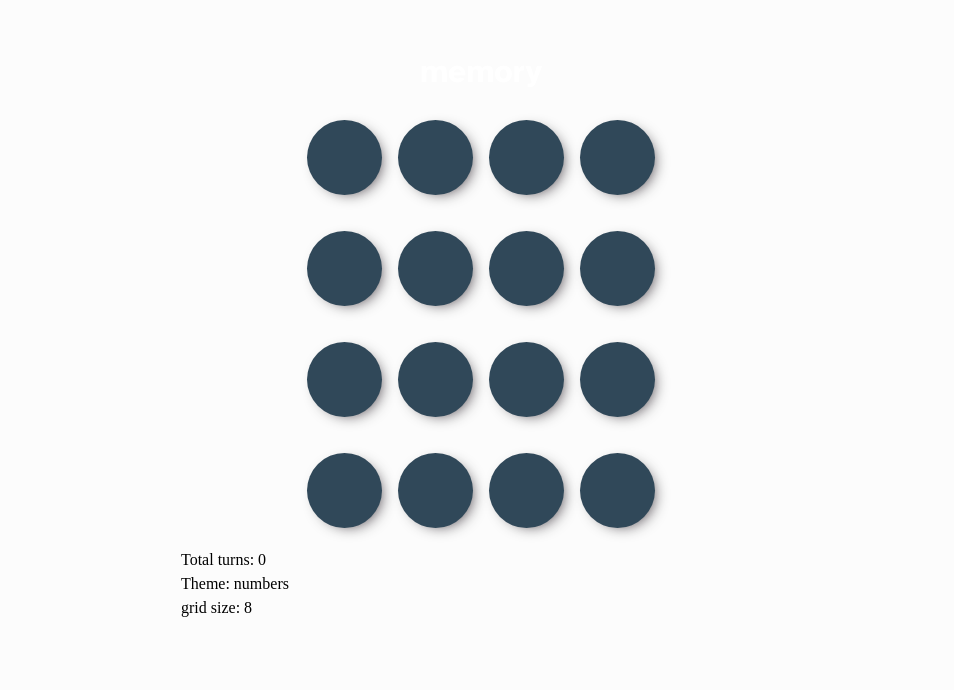
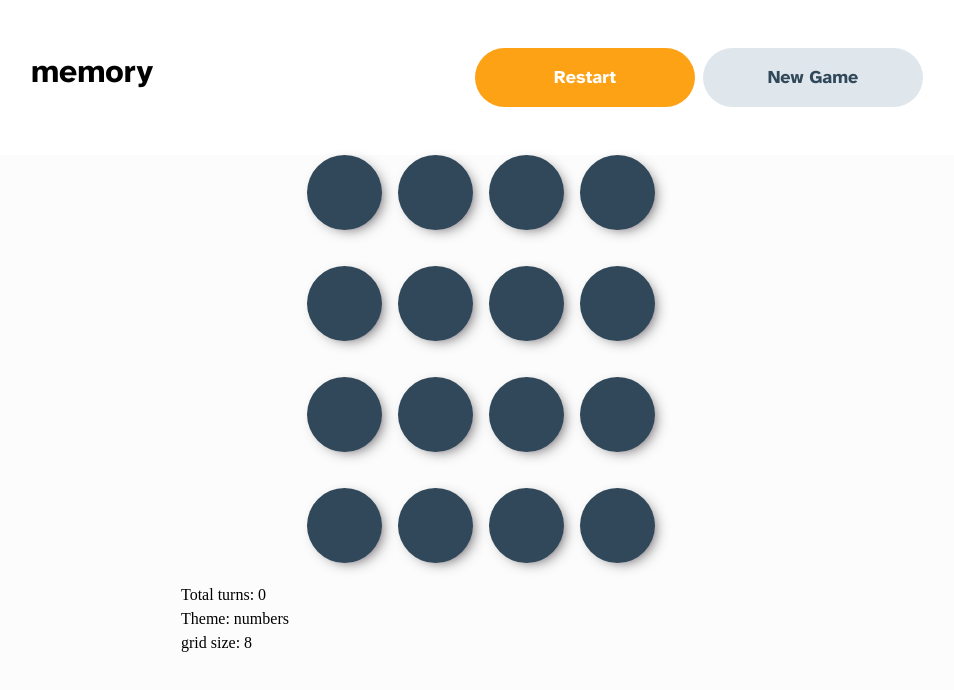
Before and after one commit to jj-plane/FEM_Memory_game, an Angular app: page / in a window 1280 px wide. Both pictures are taken after a click on the button "Start Game". Shown: the top 690 px of the page, without its empty margins (159-1113 px from the left). Built offline with nearby package versions, Linux system fonts and the light colour scheme.

Commit message:
navbar component added as well as style changes

```diff
--- a/src/app/app.component.html
+++ b/src/app/app.component.html
@@ -1,6 +1,6 @@
+<app-navbar [startScreen]="showStartScreen"></app-navbar>
 <div class="outterContainer" [ngClass]="showStartScreen ? 'showStart': 'playing'">
     <div class="innerContainer">
-        <h1 style="color:white;">memory</h1>
 
         <div [ngClass]="gridSize === 8 ? 'smallGrid': 'grid'" *ngIf="!showStartScreen">
             <app-gamecard [theme]="theme" *ngFor="let c of cards; let i = index" [data]="c" (cardClicked)="cardClick(i)"></app-gamecard>
--- a/src/app/app.component.ts
+++ b/src/app/app.component.ts
@@ -57,6 +57,7 @@ export class AppComponent implements OnInit{
     this.gridSize = parseInt(event.grid.value);
     this.setupPlayers(parseInt(event.players.value));
     this.setupCards();
+
   }
 
   shuffle(deck: Gamecard[]) {
--- a/src/app/app.module.ts
+++ b/src/app/app.module.ts
@@ -10,6 +10,7 @@ import { StartscreenComponent } from './startscreen/startscreen.component';
 import { RestartscreenComponent } from './restartscreen/restartscreen.component';
 import { FontAwesomeModule } from '@fortawesome/angular-fontawesome';
 import { PlayerDisplayComponent } from './player-display/player-display.component';
+import { NavbarComponent } from './navbar/navbar.component';
 
 @NgModule({
   declarations: [
@@ -18,6 +19,7 @@ import { PlayerDisplayComponent } from './player-display/player-display.componen
     StartscreenComponent,
     RestartscreenComponent,
     PlayerDisplayComponent,
+    NavbarComponent,
   ],
   imports: [
     BrowserModule,
--- /dev/null
+++ b/src/app/navbar/navbar.component.html
@@ -0,0 +1,8 @@
+<div class="outterNav"  [ngClass]="startScreen ? 'showStart' : 'showPlayin'">
+    <div class="navbar">
+        <h1>memory</h1>
+        <div class="controllerContainer">
+            <button class="restart" (click)="restartGame()">Restart</button>
+            <button class="new" (click)="newGame()">New Game</button></div>
+        </div>
+</div>
--- /dev/null
+++ b/src/app/navbar/navbar.component.scss
@@ -0,0 +1,77 @@
+.navbar{
+    font-family:'Atkinson Hyperlegible', sans-serif;
+    display: flex;
+    flex-direction: column;
+    text-align: center;
+    max-width: 900px;
+    margin: 0 auto;
+    padding:3rem 0;
+    @media(min-width:998px){
+        flex-direction: row;
+        text-align: left;
+    }
+    div{
+        display: flex;
+        justify-content: center;
+        width: 100%;
+        @media(min-width:998px){
+            justify-content: flex-end;
+        }
+    }
+    button{
+        border:0;
+        padding: .25rem .35rem;
+        font-family: 'Atkinson Hyperlegible', sans-serif;
+        font-size:18px;
+        font-weight: bold;
+        text-align: center;
+        display: block;
+        padding:1rem 4rem;
+        border-radius:35px;
+        cursor: pointer;
+        transition: all .25s;
+        width:220px;
+        margin-right:.5rem;
+    }
+
+    .restart{
+        background:#FDA214;
+        color:white;
+        transition: all .2s;
+        &:hover{
+            background:#FFB84A;
+        }
+    }
+
+    .new{
+        background: #DFE7EC;
+        color: #304859;
+        transition: all .2s;
+        &:hover{
+            background:#6395B8;
+            border-color:#6395B8;
+            color:#DFE7EC;
+        }
+    }
+
+}
+
+.showStart{
+    background:#152938;
+    h1{
+        color:white;
+        text-align: center;
+    }
+    .navbar{
+        justify-content: center;
+    }
+    .controllerContainer{
+        display: none;
+    }
+}
+
+.showPlaying{
+    h1{
+        text-align: left;
+    }
+}
--- /dev/null
+++ b/src/app/navbar/navbar.component.ts
@@ -0,0 +1,25 @@
+import { Component, Input, OnInit } from '@angular/core';
+
+@Component({
+  selector: 'app-navbar',
+  templateUrl: './navbar.component.html',
+  styleUrls: ['./navbar.component.scss']
+})
+export class NavbarComponent implements OnInit {
+
+  @Input() startScreen = true;
+
+  constructor() { }
+
+  ngOnInit(): void {
+  }
+
+  restartGame(){
+    alert('restart');
+  }
+
+  newGame(){
+    alert('new game');
+  }
+
+}
--- a/src/app/startscreen/startscreen.component.html
+++ b/src/app/startscreen/startscreen.component.html
@@ -39,7 +39,7 @@
                 <legend>Grid Size</legend>
                 <div class="inputFlexContainer">
                     <div>
-                        <input class="startScreenRadio" type="radio" id="small" name="gridPicker" [formControl]="gridControl" value="8">
+                        <input class="startScreenRadio" type="radio" id="small" name="gridPicker" [formControl]="gridControl" value="8" checked>
                         <label for="small">4x4</label>
                     </div>
                     <div>
--- a/src/app/startscreen/startscreen.component.scss
+++ b/src/app/startscreen/startscreen.component.scss
@@ -53,7 +53,8 @@
         }
 
         &:hover + label{
-            border-color:#304859;
+            border-color:#6395B8;
+            background-color: #6395B8;
         }
     }
 
```
Also changed, not shown: 1 other file (tests, documents, lock files or other folders).
